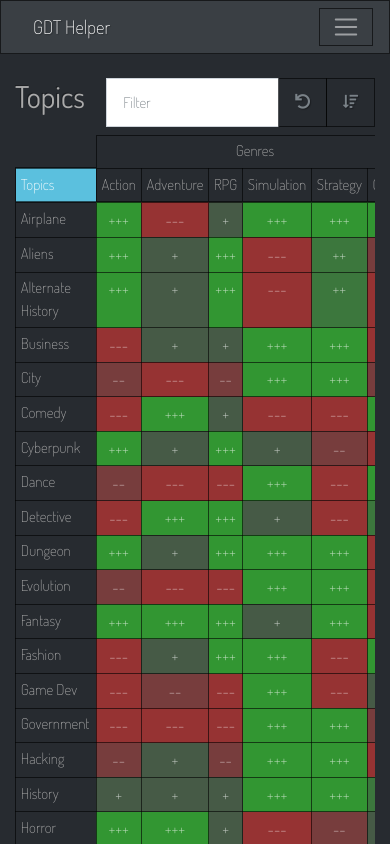
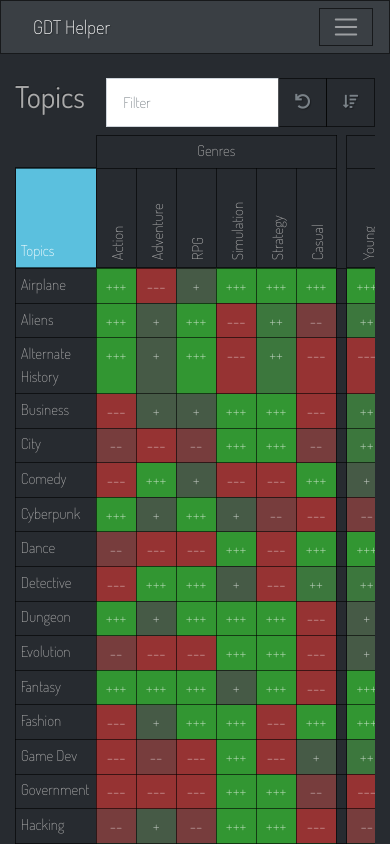
Before and after one commit to njt1982/game-dev-tycoon-helper, a Vue app: page / in a window 390 px wide. Shown: the top 844 px of the page. Built offline with nearby package versions, Linux system fonts and the light colour scheme.

Commit message:
Rotate headers and better mobile support

```diff
--- a/index.html
+++ b/index.html
@@ -2,7 +2,10 @@
 <html>
   <head>
     <meta charset="utf-8">
-    <meta name="viewport" content="width=device-width,initial-scale=1.0">
+    <meta name="viewport" content="width=device-width,initial-scale=1,maximum-scale=1,user-scalable=0">
+    <meta name="apple-mobile-web-app-capable" content="yes">
+    <meta name="apple-mobile-web-app-status-bar-style" content="black">
+
     <title>Game Dev Tycoon Helper</title>
     <link href='https://fonts.googleapis.com/css?family=Dosis:200,400,700' rel='stylesheet' type='text/css'>
     <link rel="stylesheet" href="https://use.fontawesome.com/releases/v5.1.0/css/all.css" integrity="sha384-lKuwvrZot6UHsBSfcMvOkWwlCMgc0TaWr+30HWe3a4ltaBwTZhyTEggF5tJv8tbt" crossorigin="anonymous">
--- a/src/components/Helper.vue
+++ b/src/components/Helper.vue
@@ -1,5 +1,5 @@
 <template>
-  <div class="container mt-4">
+  <div class="gdt-container mt-4">
     <h2 v-if="data === undefined">Please wait, loading...</h2>
 
     <template v-if="data !== undefined">
--- a/src/components/SortableTable.vue
+++ b/src/components/SortableTable.vue
@@ -59,8 +59,12 @@
             v-for="colTitle in headerGroup.columns"
             :key="colTitle"
             @click="sort(colTitle)"
-            :class="['text-center', currentSort.indexOf(colTitle) !== -1 ? 'table-info' : '']">
-            {{colTitle}}
+            :class="[
+              'text-center',
+              'rotated',
+              currentSort.indexOf(colTitle) !== -1 ? 'table-info' : ''
+            ]">
+            <div>{{colTitle}}</div>
           </th>
         </template>
       </thead>
--- a/src/sass/_custom.scss
+++ b/src/sass/_custom.scss
@@ -1,6 +1,29 @@
+.gdt-container {
+  @extend .container;
+  @include media-breakpoint-down(sm) {
+    max-width: none;
+  }
+}
+
 .table {
   th {
     font-weight: lighter;
+    &.rotated {
+      @include media-breakpoint-down(sm) {
+        white-space: nowrap;
+        height: 100px;
+        min-width: 40px;
+        position: relative;
+        div {
+          transform:  rotate(-90deg);
+          width: 1rem;
+          position: absolute;
+          left: 100%;
+          margin-left: -65%;
+          bottom: 0.25rem;
+        }
+      }
+    }
   }
   .table-cell-ppp, .table-cell-pp, .table-cell-p, .table-cell-mm, .table-cell-mmm {
     font-size: 0;
```
